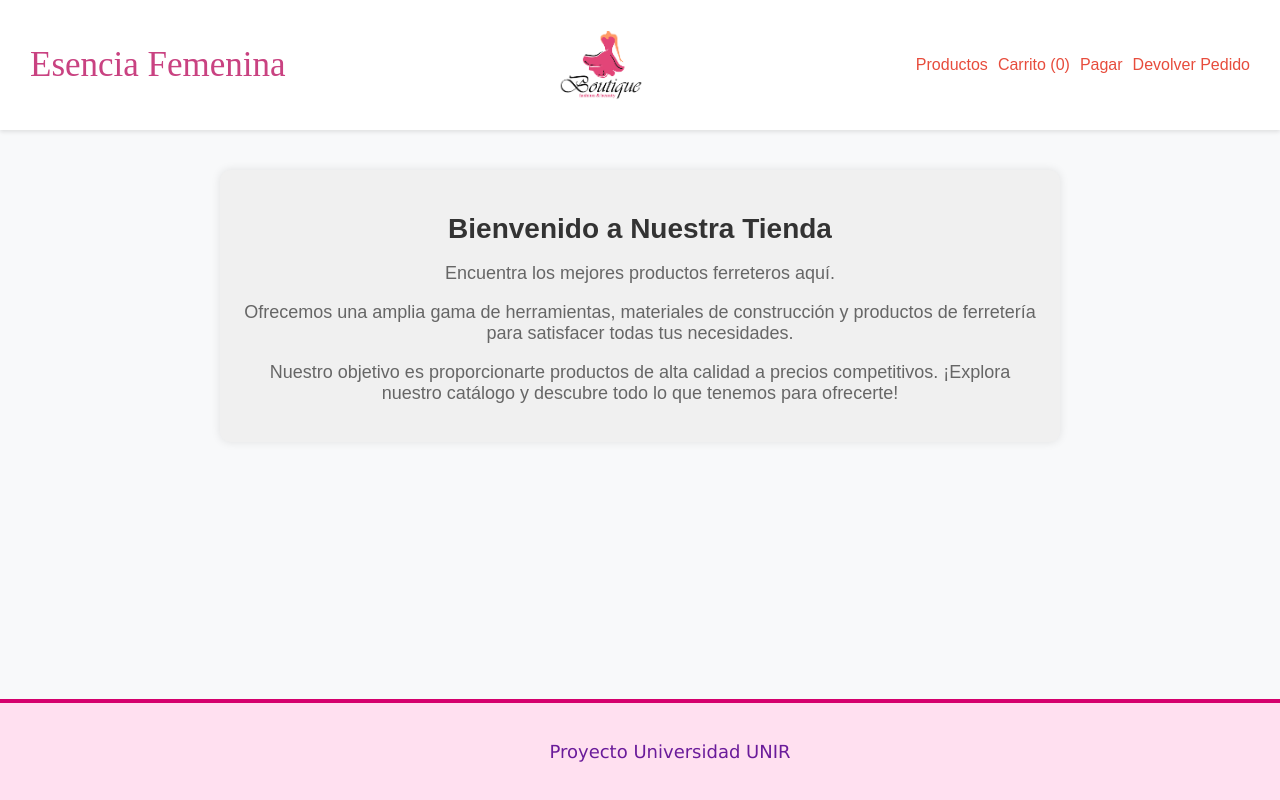
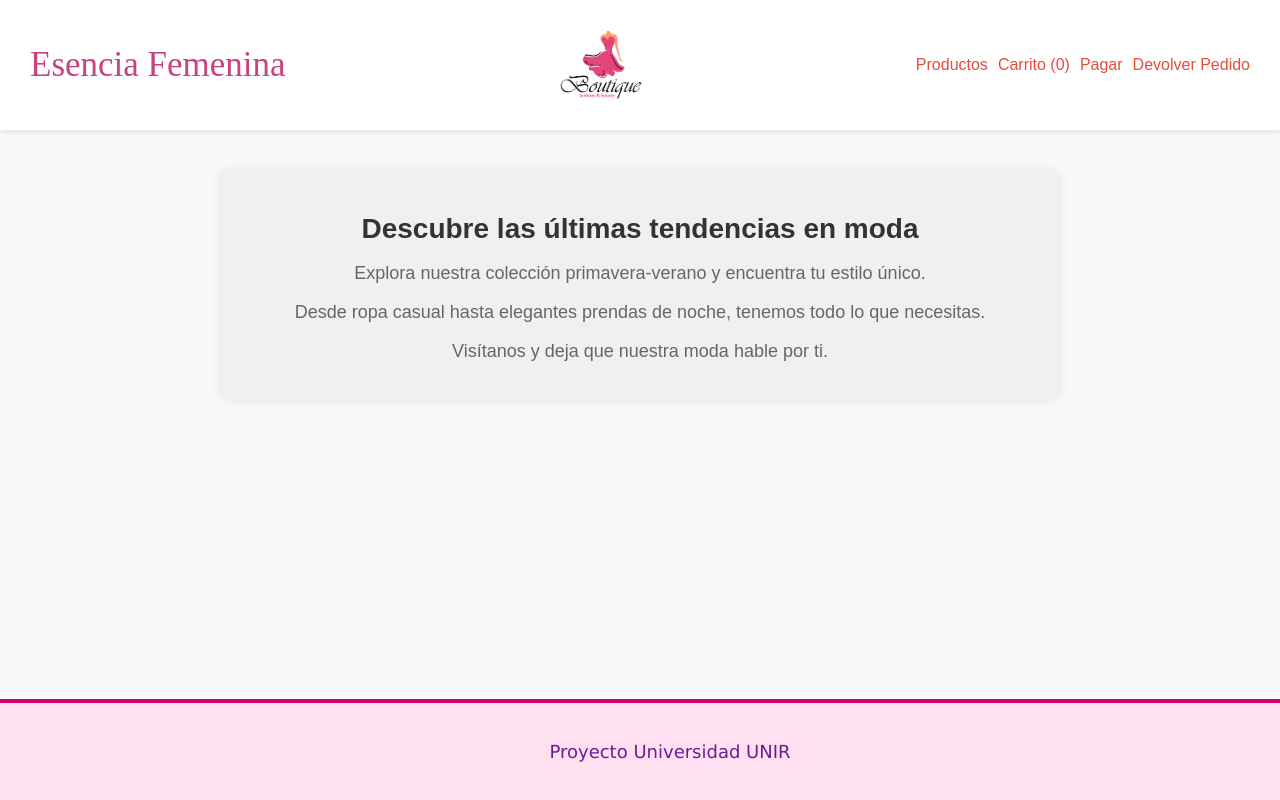
Before and after one commit to taan234/actividad1-react, a React (Create React App) app: page / in a window 1280 px wide. Shown: the top 800 px of the page. Built offline with nearby package versions, Linux system fonts and the light colour scheme; a web font is replaced by a local one.

Commit message:
Update Home.js

```diff
--- a/src/components/Home.js
+++ b/src/components/Home.js
@@ -5,14 +5,10 @@ import styles from './Home.module.css';
 function Home() {
   return (
     <div className={styles.home}>
-      <h2 className={styles.home__title}>Bienvenido a Nuestra Tienda</h2>
-      <p className={styles.home__text}>Encuentra los mejores productos ferreteros aquí.</p>
-      <p className={styles.home__text}>
-        Ofrecemos una amplia gama de herramientas, materiales de construcción y productos de ferretería para satisfacer todas tus necesidades.
-      </p>
-      <p className={styles.home__text}>
-        Nuestro objetivo es proporcionarte productos de alta calidad a precios competitivos. ¡Explora nuestro catálogo y descubre todo lo que tenemos para ofrecerte!
-      </p>
+      <h2 className={styles.home__title}>Descubre las últimas tendencias en moda</h2>
+      <p className={styles.home__text}>Explora nuestra colección primavera-verano y encuentra tu estilo único.</p>
+      <p className={styles.home__text}>Desde ropa casual hasta elegantes prendas de noche, tenemos todo lo que necesitas.</p>
+      <p className={styles.home__text}>Visítanos y deja que nuestra moda hable por ti.</p>
     </div>
   );
 }
```
